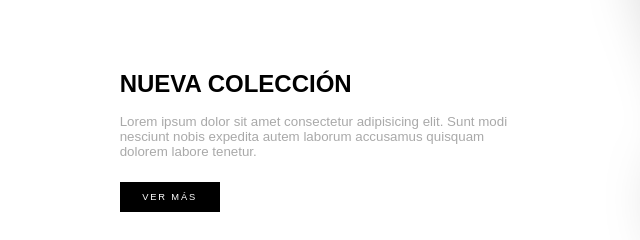
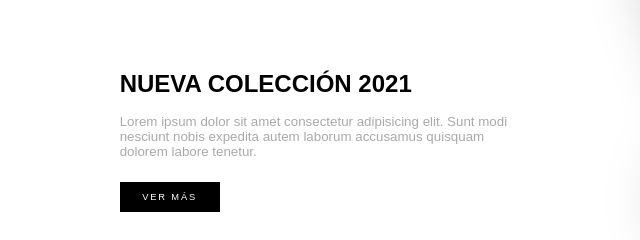
Before and after one commit to jhosephbl/practicarc, a plain HTML site: page INDEX.HTML in a window 1280 px wide. Shown: the part 242-482 px from the top of the page, 107-747 px from the left. Drawn offline with Linux system fonts and the light colour scheme.

Commit message:
creacion landing

```diff
--- a/INDEX.HTML
+++ b/INDEX.HTML
@@ -17,7 +17,7 @@
 
     <main class="cuerpo">
         <div class="main-info">
-            <h1>NUEVA COLECCIÓN</h1>
+            <h1>NUEVA COLECCIÓN 2021</h1>
             <p>Lorem ipsum dolor sit amet consectetur adipisicing elit. Sunt modi nesciunt nobis expedita autem laborum accusamus quisquam dolorem labore tenetur.</p>
             <a class="boton" href="./INDEX.HTML">VER MÁS</a>
         </div>
```
